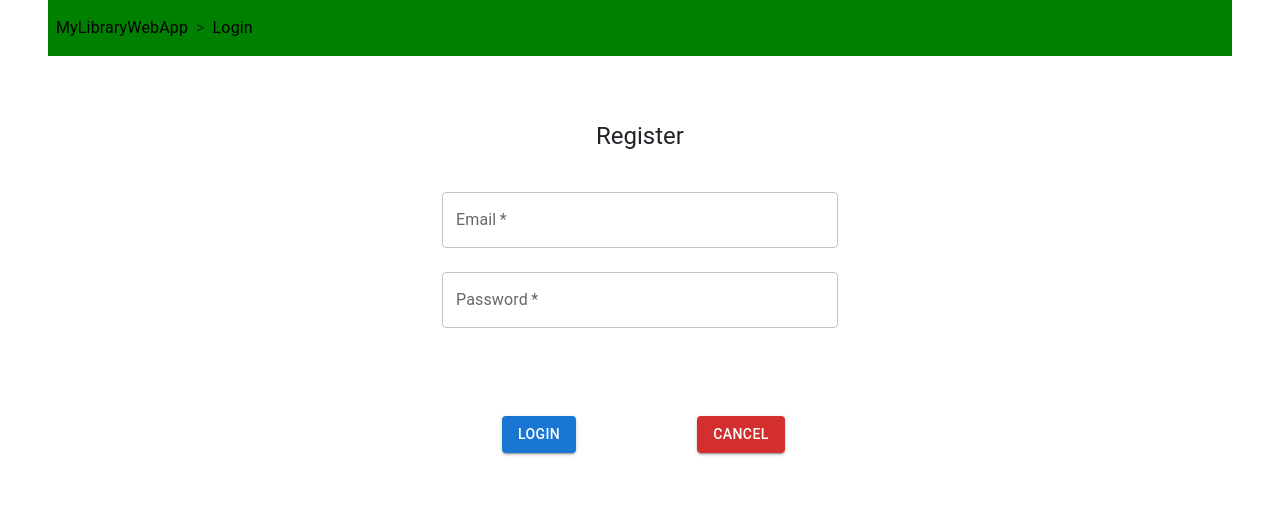
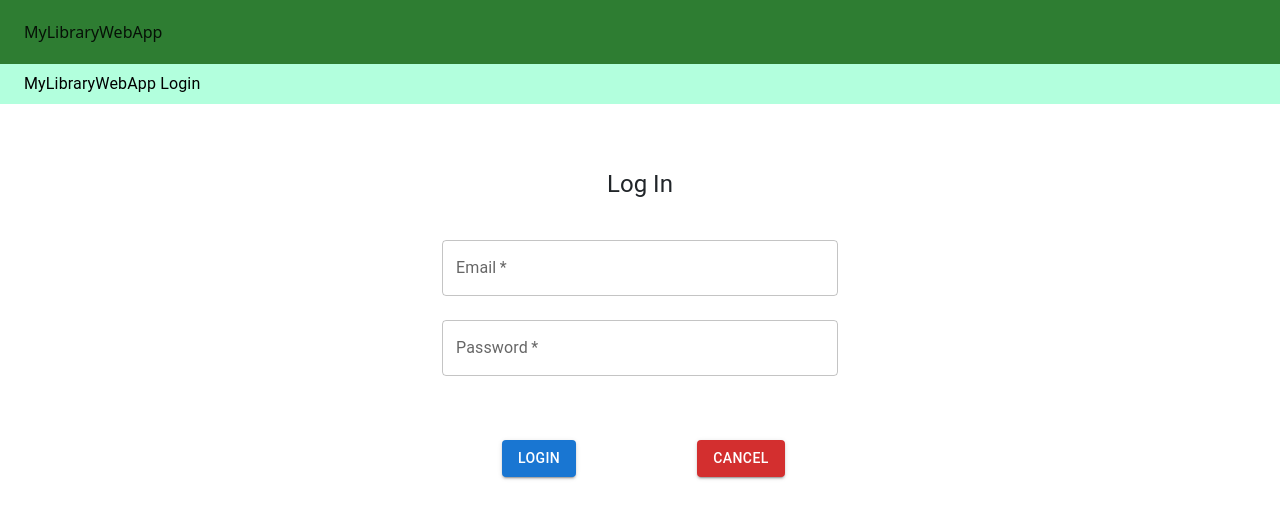
Before and after one commit to Orion2323/full_stack_project, a React (Create React App) app in the folder frontend/: page /login in a window 1280 px wide. Shown: the top 518 px of the page. Built offline with nearby package versions, Linux system fonts and the light colour scheme; the HTML template or start-up script is replaced by a standard one.

Commit message:
Added Appbar and changed breadcrumb look
ERORR: Breadcrumb separator does not display on screen

```diff
--- a/frontend/src/pages/LandingPage.jsx
+++ b/frontend/src/pages/LandingPage.jsx
@@ -1,18 +1,21 @@
 import React, { useState, useEffect, useContext } from 'react';
 import { useNavigate } from 'react-router-dom';
 
-import { Button, Breadcrumbs, Typography, Link, Grid, Container} from '@mui/material';
+import { Button, Breadcrumbs, Typography, Link, Grid, Container, AppBar, Toolbar, Box} from '@mui/material';
 
 export const LandingPage = () => {
     const navigate = useNavigate();
 
     return <>
-        <Breadcrumbs separator='>' className='mx-5 py-3 p-2 mb-3' backgroundColor='green' aria-label='breadcrumb' flexDirection='column'>
-            <Link underline='hover' href='/' color='black'> MyLibraryWebApp</Link>
-        </Breadcrumbs>
+        <Box sx={{ flexGrow: 1 }}>
+            <AppBar position="static" color='success'>
+                <Toolbar>
+                    <Link underline='hover' href='/' color='text.primary' aria-current="page"> MyLibraryWebApp </Link>
+                </Toolbar>
+            </AppBar>
+        </Box>
 
         <Container maxWidth='lg'>
-            <Typography gutterBottom alignItems='center' justifyContent='center' display='flex' variant='h2'> My Library WebApp </Typography>
             <Typography gutterBottom mt={6} variant='body1'>
                 Welcome to My Library WebApp, a personal project meant to sharpen my skills in back-end and front-end
                 development while mixing my love for literature. Since I have a lot of books, I fugured I could make a digital
--- a/frontend/src/pages/LoginPage.jsx
+++ b/frontend/src/pages/LoginPage.jsx
@@ -1,6 +1,6 @@
 import React, { useState, useEffect, useContext, FormEvent} from 'react';
 import { useNavigate } from 'react-router-dom';
-import { Box, Button, Container, FormHelperText, TextField, Typography, Grid, Link, Breadcrumbs } from '@mui/material';
+import { Box, Button, Container, FormHelperText, TextField, Typography, Grid, Link, Breadcrumbs, AppBar, Toolbar } from '@mui/material';
 import { LoadingButton } from '@mui/lab';
 
 import UserAPIs from "../api/userApi.js";
@@ -15,7 +15,7 @@ export const LoginPage = () => {
     const navigate = useNavigate();
 
     const handleSubmit = async (event) => {
-        event.preventDefault()
+        event.preventDefault();
         setMessage("")
         setLoading(false)
 
@@ -23,30 +23,39 @@ export const LoginPage = () => {
         UserAPIs.loginUser(email, password).then(
             () => {
                 navigate("/inner-home")
-                // window.location.reload()
+                window.location.reload()
             },
             (error) => {
-                const reMessage = (error.response && error.response.data && error.response.data.message) || error.message || error.toString();
-                setMessage(reMessage)
+                setMessage(error.response.data)
                 setLoading(false)
             }
         )
     }
 
     return <>
-        <Breadcrumbs separator='>' className='mx-5 py-3 p-2 mb-3' backgroundColor='green' aria-label='breadcrumb' flexDirection='column'>
-            <Link underline='hover' href='/' color='black'> MyLibraryWebApp </Link>
-            <Link underline='hover' href='/login' color='black'> Login </Link>
+        <Box sx={{ flexGrow: 1 }}>
+            <AppBar position="static" color='success'>
+                <Toolbar>
+                    <Link underline='hover' href='/' color='text.primary' aria-current="page"> MyLibraryWebApp </Link>
+                </Toolbar>
+            </AppBar>
+            <Breadcrumbs separator='/' className='p-2' aria-label='breadcrumb' flexDirection='row' backgroundColor='#b2ffdd'>
+                <Box ml={2}>
+                    <Link underline='hover' href='/' color='black'> MyLibraryWebApp </Link>
+                    <Link underline='hover' href='/login' color='black'> Login </Link>
+                </Box>
         </Breadcrumbs>
+        </Box>
 
        <Container maxWidth="xs">
             <Box sx={{ display: 'flex', flexDirection: 'column', alignItems: 'center', mt: 8, }} >
-                <Typography component="h1" variant="h5"> Register </Typography>
+                <Typography component="h1" variant="h5"> Log In </Typography>
                     <Box component="form" onSubmit={handleSubmit} mt={3}>
                         <TextField label="Email" margin="normal" required fullWidth autoComplete="email" onChange={(e) => setEmail(e.target.value)} value={email}/>
                         <TextField label="Password" margin="normal" required fullWidth type="password" autoComplete="new-password" onChange={(e) => setPassword(e.target.value)} value={password}/>
+                        <FormHelperText>{message}</FormHelperText>
 
-                        <Grid container spacing={1} columns={16} mt={5}>
+                        <Grid container spacing={1} columns={16} mt={2}>
                             <Grid item xs={8} alignItems='center' justifyContent='center' display='flex'>
                                 <LoadingButton type="submit" color='primary' variant="contained" loading={loading} sx={{ mt: 4, mb: 3 }}> Login </LoadingButton>
                             </Grid>
@@ -54,7 +63,6 @@ export const LoginPage = () => {
                                 <LoadingButton type="submit" color='error' variant="contained" loading={loading} onClick={() => navigate('/')}sx={{mt: 4, mb: 3}}> Cancel </LoadingButton>
                             </Grid>
                         </Grid>
-                        <FormHelperText>{message}</FormHelperText>
                     </Box>
             </Box>
         </Container>
--- a/frontend/src/pages/RegisterPage.jsx
+++ b/frontend/src/pages/RegisterPage.jsx
@@ -1,6 +1,6 @@
 import React, { useState, useEffect, useContext, FormEvent} from 'react';
 import { useNavigate } from 'react-router-dom';
-import { Box, Button, Container, FormHelperText, TextField, Typography, Grid, Breadcrumbs, Link } from '@mui/material';
+import { Box, Button, Container, FormHelperText, TextField, Typography, Grid, Breadcrumbs, Link, AppBar, Toolbar} from '@mui/material';
 import { LoadingButton } from '@mui/lab';
 
 import UserAPI from "../api/userApi.js"
@@ -25,18 +25,27 @@ export const RegisterPage = () => {
                 window.location.reload();
             },
             (error) => {
-                const reMessage = (error.response && error.response.data && error.response.data.message) || error.message || error.toString();
-                setMessage(reMessage)
+                setMessage(error.response.data)
                 setLoading(false)
             }
         )
     }
 
     return <>
-        <Breadcrumbs separator='>' className='mx-5 py-3 p-2 mb-3' backgroundColor='green' aria-label='breadcrumb' flexDirection='column'>
-            <Link underline='hover' href='/' color='black'> MyLibraryWebApp</Link>
-            <Link underline='hover' href='/register' color='black'> Register </Link>
-        </Breadcrumbs>
+        <Box sx={{ flexGrow: 1 }}>
+            <AppBar position="static" color='success'>
+                <Toolbar>
+                    <Link underline='hover' href='/' color='black'> MyLibraryWebApp </Link>
+                </Toolbar>
+            </AppBar>
+
+            <Breadcrumbs separator='/' className='p-2' aria-label='breadcrumb' flexDirection='row' backgroundColor='#b2ffdd'>
+                <Box ml={2}>
+                    <Link underline='hover' href='/' color='black'> MyLibraryWebApp</Link>
+                    <Link underline='hover' href='/register' color='black'> Register </Link>
+                </Box>
+            </Breadcrumbs>
+        </Box>
 
         <Container maxWidth="xs">
             <Box sx={{ display: 'flex', flexDirection: 'column', alignItems: 'center', mt: 8, }} >
@@ -46,8 +55,9 @@ export const RegisterPage = () => {
                         <TextField label="Last Name" margin="normal" required fullWidth autoComplete="name" onChange={(e) => setLastName(e.target.value)} value={lastName} autoFocus />
                         <TextField label="Email" margin="normal" required fullWidth autoComplete="email" onChange={(e) => setEmail(e.target.value)} value={email}/>
                         <TextField label="Password" margin="normal" required fullWidth type="password" autoComplete="new-password" onChange={(e) => setPassword(e.target.value)} value={password}/>
+                        <FormHelperText mt={3}>{message}</FormHelperText>
 
-                        <Grid container spacing={1} columns={16} mt={5}>
+                        <Grid container spacing={1} columns={16} mt={2}>
                             <Grid item xs={8} alignItems='center' justifyContent='center' display='flex'>
                                 <LoadingButton type="submit" color='success' variant="contained" loading={loading} sx={{ mt: 4, mb: 3 }}>Register</LoadingButton>
                             </Grid>
@@ -55,7 +65,6 @@ export const RegisterPage = () => {
                                 <LoadingButton type="submit" color='error' variant="contained" loading={loading} onClick={() => navigate('/')}sx={{mt: 4, mb: 3}}> Cancel</LoadingButton>
                             </Grid>
                         </Grid>
-                        <FormHelperText>{message}</FormHelperText>
                     </Box>
             </Box>
         </Container>
```
